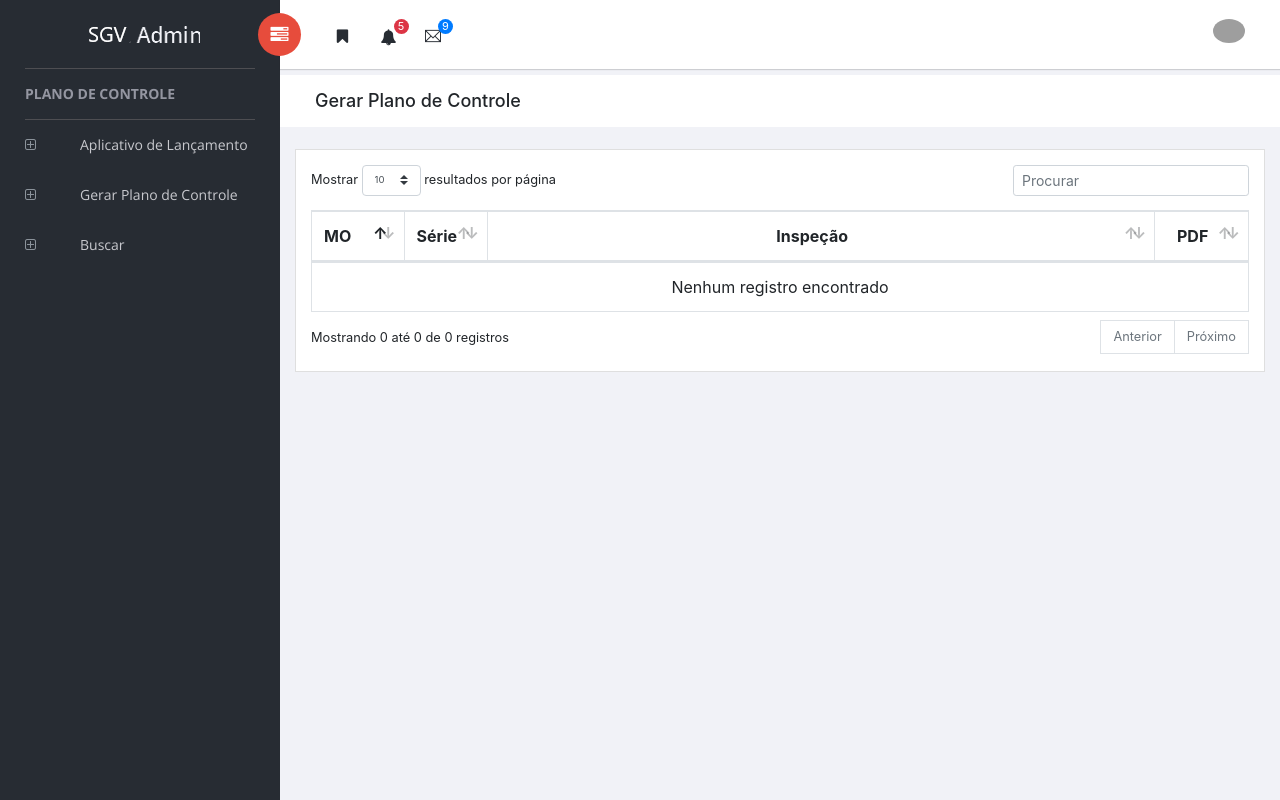
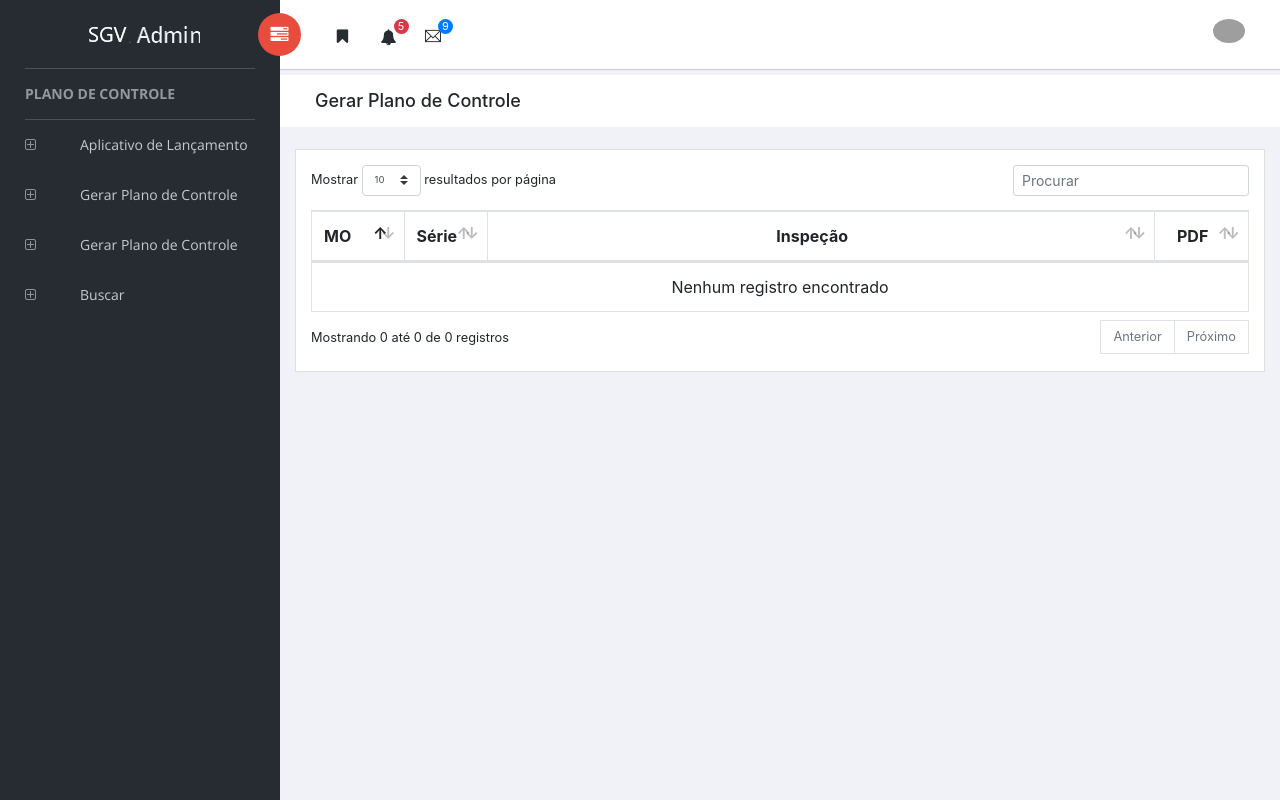
Before and after one commit to phsd/lbr_planodecontrole, a Django app: page /sys/ in a window 1280 px wide. Run offline with Django 3.2, Linux system fonts and the light colour scheme; the visitor is signed in with stand-in values (Sample User, id 1); data that the repository does not hold is empty; some libraries are stand-ins or nearby versions; grey boxes are pictures that could not be loaded.

Commit message:
primeiro commit

```diff
--- a/telaPrincipal/templates/telaPrincipal/base.html
+++ b/telaPrincipal/templates/telaPrincipal/base.html
@@ -69,6 +69,9 @@
                     <h3 class="menu-title" style="padding: 0;">Plano de Controle</h3><!-- /.menu-title -->
                     <li>
                         <a href="{% url 'telaPrincipal:index' %}"> <i class="menu-icon fa fa-plus-square-o"></i>Aplicativo de Lançamento</a>
+                    </li>
+                    <li>
+                        <a href="https://lbrplcrtl.pythonanywhere.com/admin/telaPrincipal/headerplanocontrole/add/" target="_blank"> <i class="menu-icon fa fa-plus-square-o"></i>Gerar Plano de Controle</a>
                     </li>
                     <li>
                         <a href="{% url 'telaPrincipal:GerarPDFInspecoes' %}"> <i class="menu-icon fa fa-plus-square-o"></i>Gerar Plano de Controle</a>
--- a/telaPrincipal/views.py
+++ b/telaPrincipal/views.py
@@ -23,7 +23,7 @@ import os
 
 from django.http import FileResponse, Http404
 
-CONST_NUMTOTALINSPECOES = 2
+CONST_NUMTOTALINSPECOES = 11
 
 # Create your views here.
 @login_required
```
